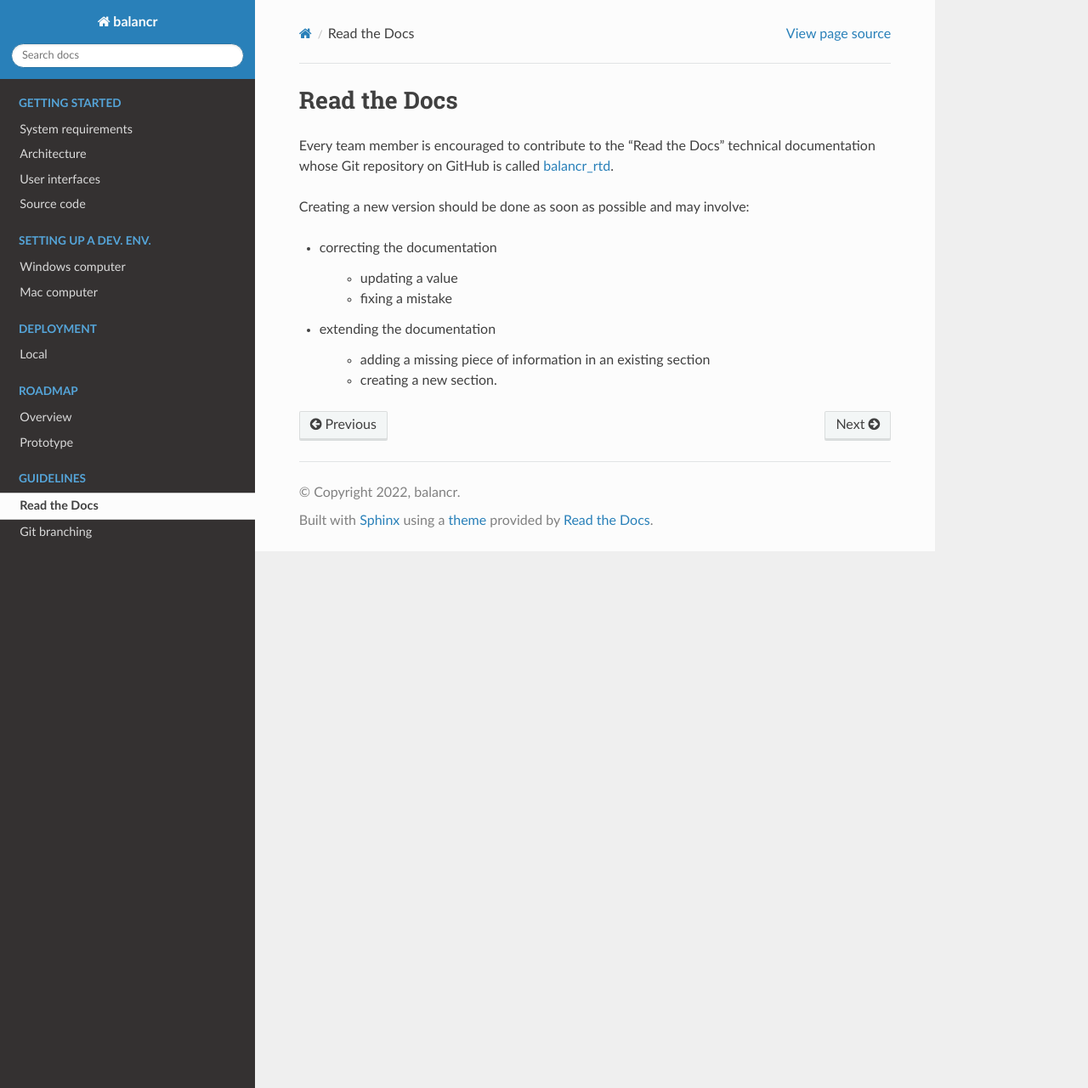
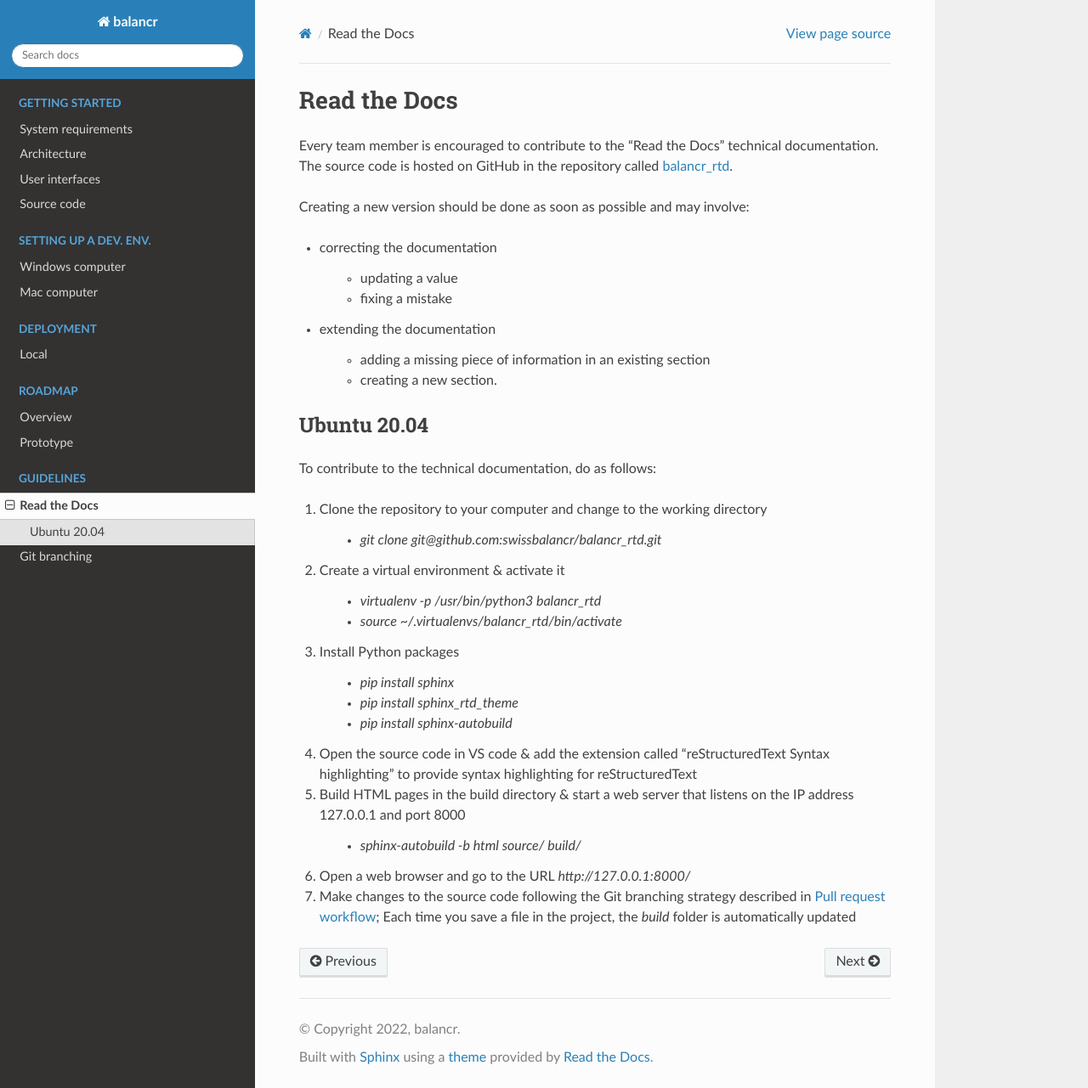
Before and after one commit to swissbalancr/balancr_rtd, a Sphinx documentation site: the page built from source/guidelines/readthedocs.rst, in a window 1280 px wide and 1281 px high. Shown: the whole window at 85% size. Built offline with Sphinx 7.4.7 and the Read the Docs theme 2.0.0, drawn with Linux system fonts in a browser that asks for light colours.

Commit message:
Updated Read the Docs section

```diff
--- a/source/conf.py
+++ b/source/conf.py
@@ -13,10 +13,9 @@ author = 'balancr'
 # -- General configuration ---------------------------------------------------
 # https://www.sphinx-doc.org/en/master/usage/configuration.html#general-configuration
 
-extensions = []
-
 templates_path = ['_templates']
 exclude_patterns = []
+extensions = ['sphinx.ext.autosectionlabel']
 
 
 
--- a/source/guidelines/readthedocs.rst
+++ b/source/guidelines/readthedocs.rst
@@ -2,7 +2,7 @@
 Read the Docs
 =============
 
-Every team member is encouraged to contribute to the "Read the Docs" technical documentation whose Git repository on GitHub is called `balancr_rtd <https://github.com/swissbalancr/balancr_rtd>`_.
+Every team member is encouraged to contribute to the "Read the Docs" technical documentation. The source code is hosted on GitHub in the repository called `balancr_rtd <https://github.com/swissbalancr/balancr_rtd>`_.
 
 Creating a new version should be done as soon as possible and may involve:
 
@@ -16,3 +16,31 @@ Creating a new version should be done as soon as possible and may involve:
 
     - adding a missing piece of information in an existing section
     - creating a new section.
+
+Ubuntu 20.04
+============
+
+To contribute to the technical documentation, do as follows:
+
+1. Clone the repository to your computer and change to the working directory
+
+    - `git clone git@github.com:swissbalancr/balancr_rtd.git`
+
+2. Create a virtual environment & activate it
+
+    - `virtualenv -p /usr/bin/python3 balancr_rtd`
+    - `source ~/.virtualenvs/balancr_rtd/bin/activate`
+
+3. Install Python packages
+
+    - `pip install sphinx`
+    - `pip install sphinx_rtd_theme`
+    - `pip install sphinx-autobuild`
+
+4. Open the source code in VS code & add the extension called "reStructuredText Syntax highlighting" to provide syntax highlighting for reStructuredText
+5. Build HTML pages in the build directory & start a web server that listens on the IP address 127.0.0.1 and port 8000
+
+    - `sphinx-autobuild -b html source/ build/`
+
+6. Open a web browser and go to the URL `http://127.0.0.1:8000/`
+7. Make changes to the source code following the Git branching strategy described in :ref:`Pull request workflow`; Each time you save a file in the project, the `build` folder is automatically updated
```
Also changed, not shown: source/guidelines/git_branching.rst (+11 -11 lines).
